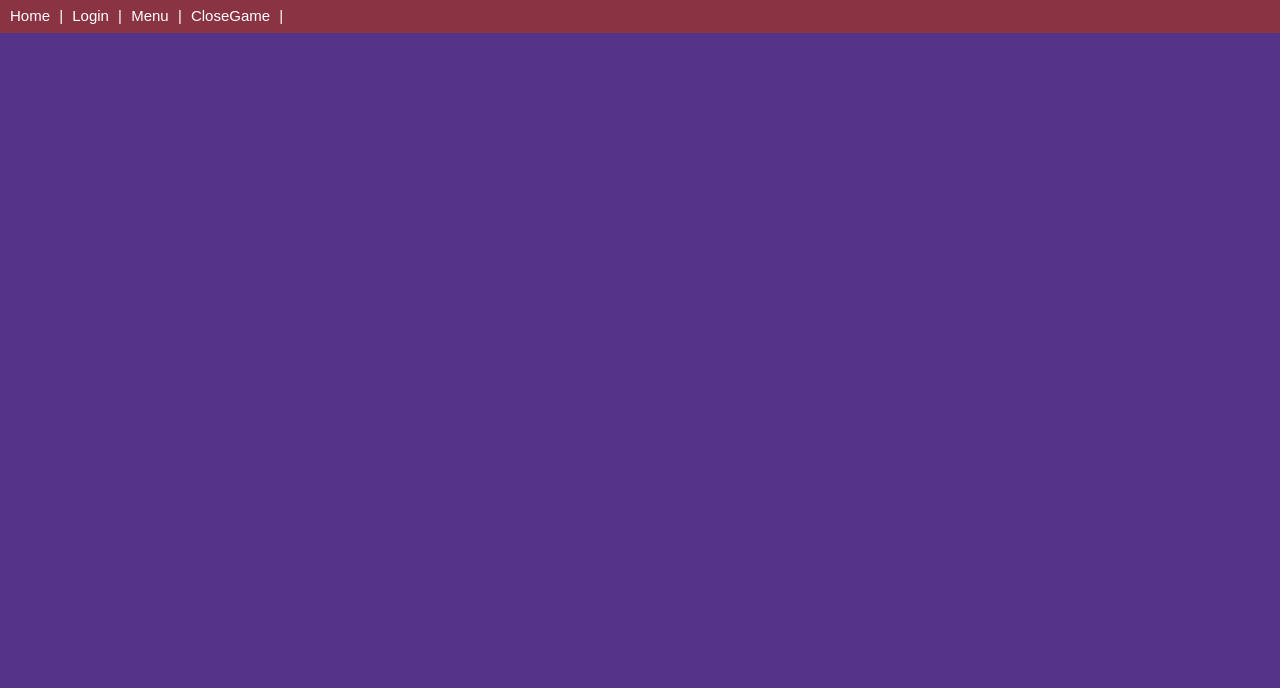
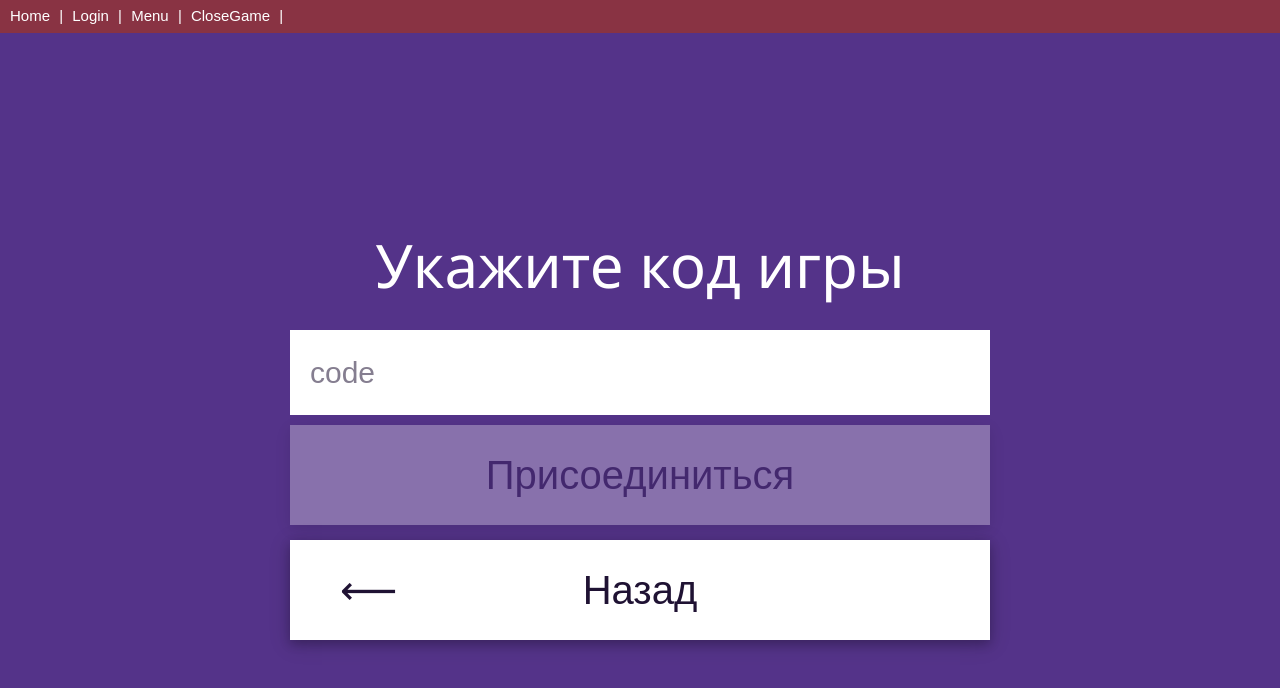
Before and after one commit to dudosyka/goAssistant, a Vue app: page /menu/closegame/joingame in a window 1280 px wide. Shown: the top 688 px of the page. Built offline with nearby package versions, Linux system fonts and the light colour scheme.

Commit message:
beautiful disblade button in join to close game

```diff
--- a/src/assets/styles/style.css
+++ b/src/assets/styles/style.css
@@ -69,6 +69,9 @@ body {
   cursor: pointer;
   transform: scale(1.05) translateX(-5px);
 }
+.button-light:disabled {
+  transform: none;
+}
 
 .back-button {
   position: relative;
--- a/src/router/index.js
+++ b/src/router/index.js
@@ -3,7 +3,9 @@ import VueRouter from 'vue-router'
 import Home from '../views/Home.vue'
 import Login from '../views/Login.vue'
 import Menu from '../views/Menu.vue'
+
 import CloseGame from '../views/CloseGame.vue'
+import JoinToCloseGame from '../views/JoinToCloseGame'
 
 Vue.use(VueRouter)
 
@@ -28,6 +30,11 @@ const routes = [
     name: 'CloseGame',
     component: CloseGame
   },
+  {
+    path: '/menu/closegame/joingame',
+    name: 'JoinToCloseGame',
+    component: JoinToCloseGame
+  },
 ]
 
 const router = new VueRouter({
--- a/src/views/CloseGame.vue
+++ b/src/views/CloseGame.vue
@@ -4,7 +4,7 @@
       <h1 class="title">Частная игра</h1>
       <div class="">
         <button class="button-light w3-button w3-card-4 tr w3-hover-white">Создать</button>
-        <button class="button-light w3-button w3-card-4 tr w3-hover-white">Присоединиться</button>
+        <router-link class="button-light w3-button w3-card-4 tr w3-hover-white" to="/menu/closegame/joingame">Присоединиться</router-link>
         <router-link class="button-light w3-button w3-card-4 tr w3-hover-white back-button" to="/menu">Назад</router-link>
       </div>
     </article>
--- /dev/null
+++ b/src/views/JoinToCloseGame.vue
@@ -0,0 +1,30 @@
+<template>
+  <main class="menu">
+    <article class="form_window menu">
+      <h1 class="title">Укажите код игры</h1>
+      <div class="">
+        <input type="text" class="input" placeholder="code">
+        <button class="button-light w3-button w3-card-4 tr w3-hover-white" disabled>Присоединиться</button>
+        <router-link class="button-light w3-button w3-card-4 tr w3-hover-white back-button" to="/menu/closegame">Назад</router-link>
+      </div>
+    </article>
+  </main>
+</template>
+
+<script>
+  import axios from "axios"
+
+  export default {
+    name: 'JoinToCloseGame',
+    data() {
+      return {
+        code: null
+      }
+    },
+    components: {
+
+    },
+    methods: {
+    },
+  }
+</script>
```
